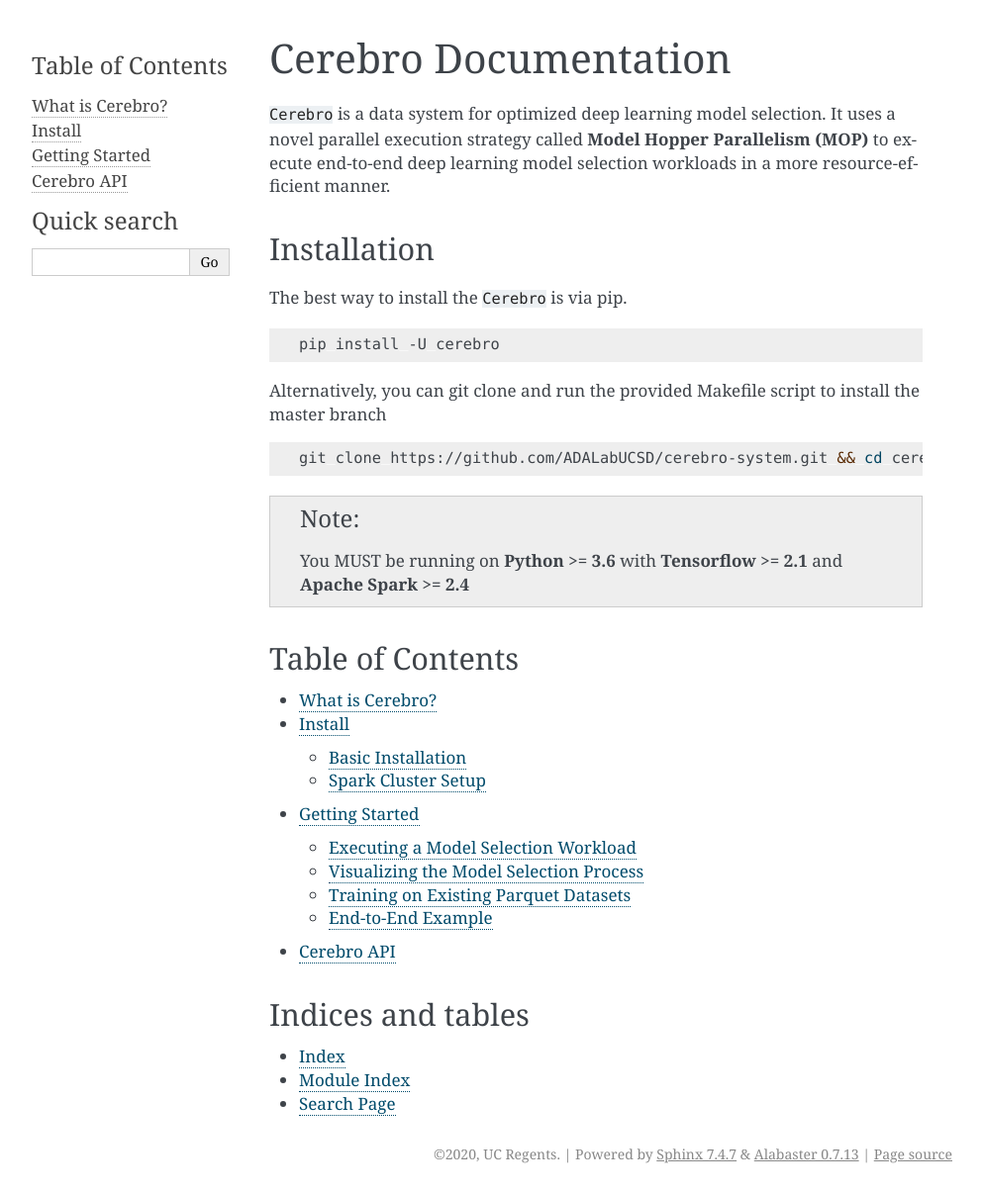
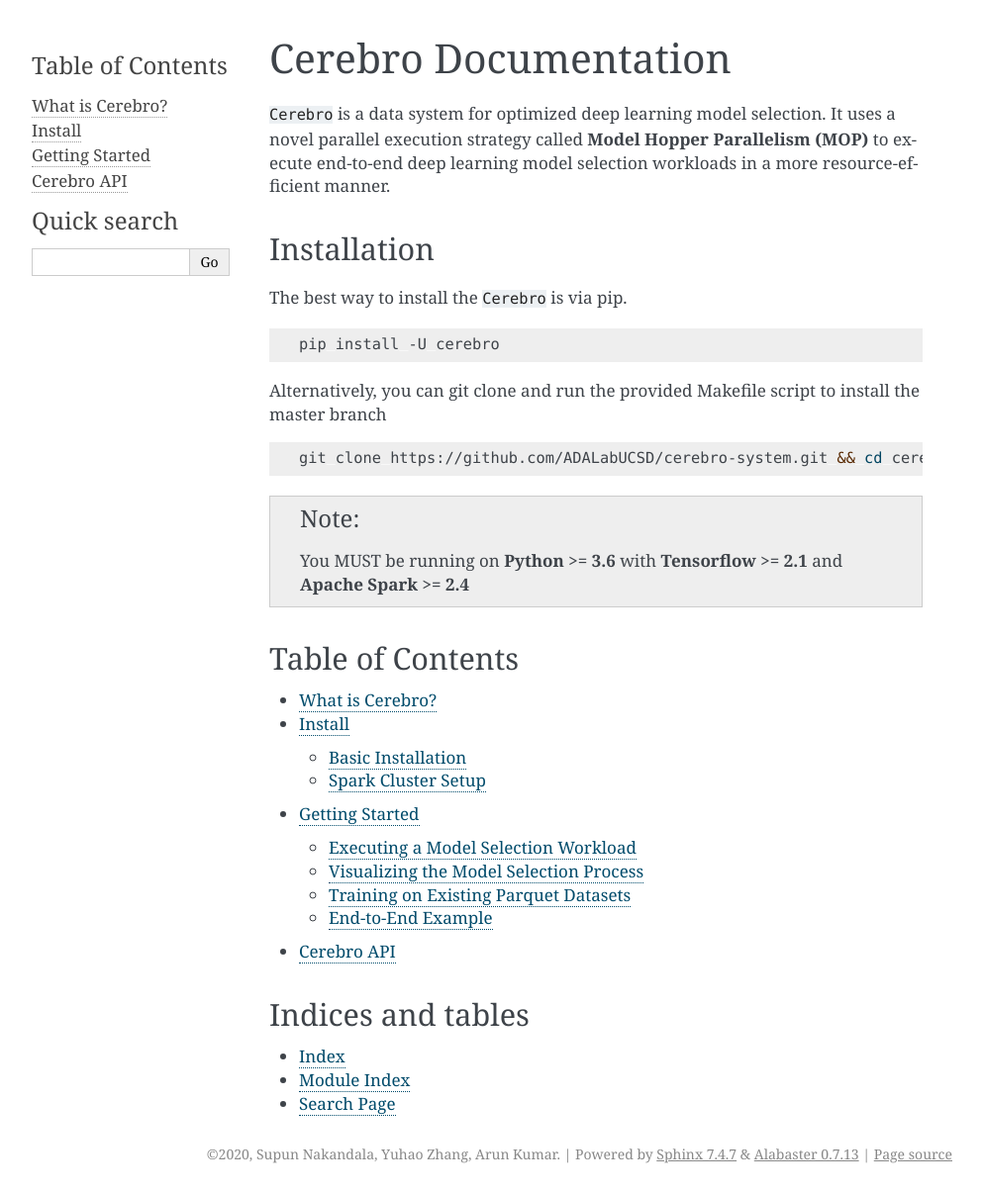
Before and after one commit to ADALabUCSD/cerebro-system, a Sphinx documentation site: the page built from docs-src/source/index.rst, in a window 1280 px wide. Shown: the whole page at 99% size, without its empty margins (148-1141 px from the left). Built offline with Sphinx 7.4.7, drawn with Linux system fonts in a browser that asks for light colours.

Commit message:
changing license header

```diff
--- a/docs-src/source/conf.py
+++ b/docs-src/source/conf.py
@@ -19,7 +19,7 @@
 # -- Project information -----------------------------------------------------
 
 project = 'Cerebro'
-copyright = '2020, UC Regents'
+copyright = '2020, Supun Nakandala, Yuhao Zhang, Arun Kumar'
 author = 'Supun Nakandala, Yuhao Zhang, Arun Kumar'
 
 
```
